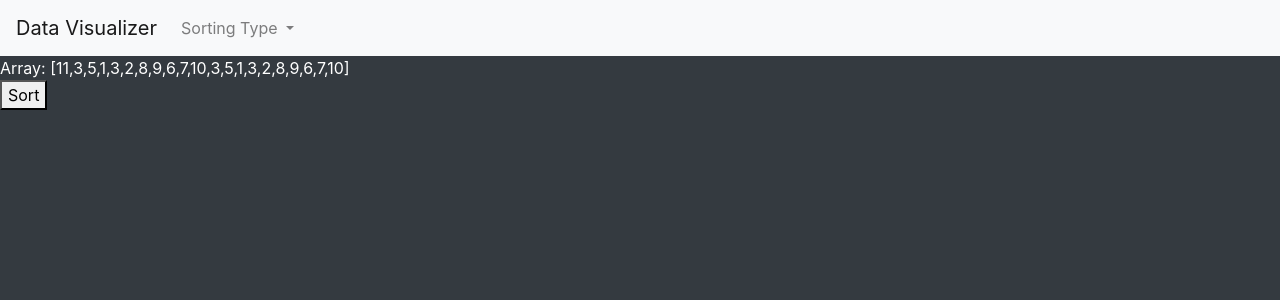
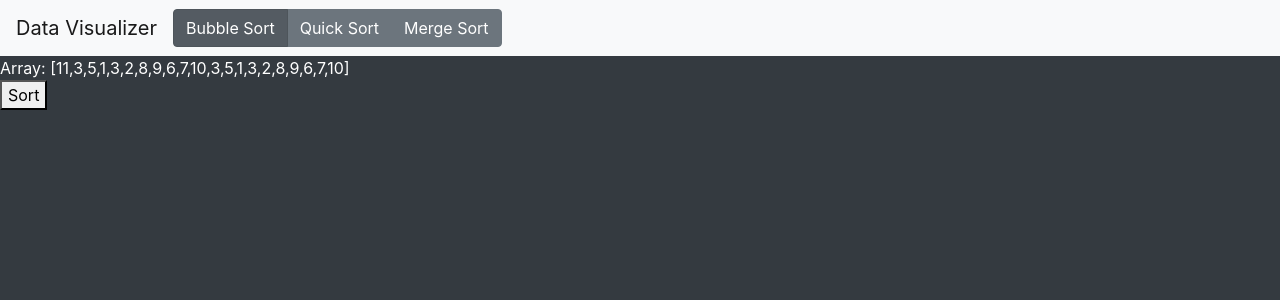
Before and after one commit to bhasshaw/sorting-visualizer, an Angular app: page / in a window 1280 px wide. Shown: the top 300 px of the page. Built offline with nearby package versions, Linux system fonts and the light colour scheme.

Commit message:
removed dropdown went to radio buttons

```diff
--- a/src/app/top-bar/top-bar.component.html
+++ b/src/app/top-bar/top-bar.component.html
@@ -1,22 +1,14 @@
 <nav class="navbar navbar-expand-lg navbar-light bg-light">
     <div class="navbar-brand">Data Visualizer</div>
-    <button class="navbar-toggler" type="button" data-toggle="collapse" data-target="#navbarSupportedContent"
-        aria-controls="navbarSupportedContent" aria-expanded="false" aria-label="Toggle navigation">
-        <span class="navbar-toggler-icon"></span>
-    </button>
-    <div class="collapse navbar-collapse" id="navbarSupportedContent">
-        <ul class="navbar-nav mr-auto">
-            <li class="nav-item dropdown">
-                <a class="nav-link dropdown-toggle" href="#" id="navbarDropdown" role="button" data-toggle="dropdown"
-                    aria-haspopup="true" aria-expanded="false">
-                    Sorting Type
-                </a>
-                <div class="dropdown-menu" aria-labelledby="navbarDropdown">
-                    <a class="dropdown-item" (click)="onClick(event = 'bubble')">Bubble Sort</a>
-                    <a class="dropdown-item" (click)="onClick(event = 'quick')">Quick Sort</a>
-                    <a class="dropdown-item" (click)="onClick(event = 'merge')">Merge Sort</a>
-                </div>
-            </li>
-        </ul>
+    <div class="btn-group btn-group-toggle" data-toggle="buttons">
+        <label class="btn btn-secondary active" (click)="onClick(event = 'bubble')">
+            <input type="radio" name="sorter" id="bubble">Bubble Sort
+        </label>
+        <label class="btn btn-secondary" (click)="onClick(event = 'quick')">
+            <input type="radio" name="sorter" id="quick">Quick Sort
+        </label>
+        <label class="btn btn-secondary" (click)="onClick(event = 'merge')">
+            <input type="radio" name="sorter" id="merge">Merge Sort
+        </label>
     </div>
 </nav>
--- a/src/app/visualizer/visualizer.component.ts
+++ b/src/app/visualizer/visualizer.component.ts
@@ -22,7 +22,7 @@ export class VisualizerComponent implements OnInit {
   }
 
   ngOnInit() {
-
+    this.clickedEvent = 'bubble'
   }
 
   whichSort(){
```
